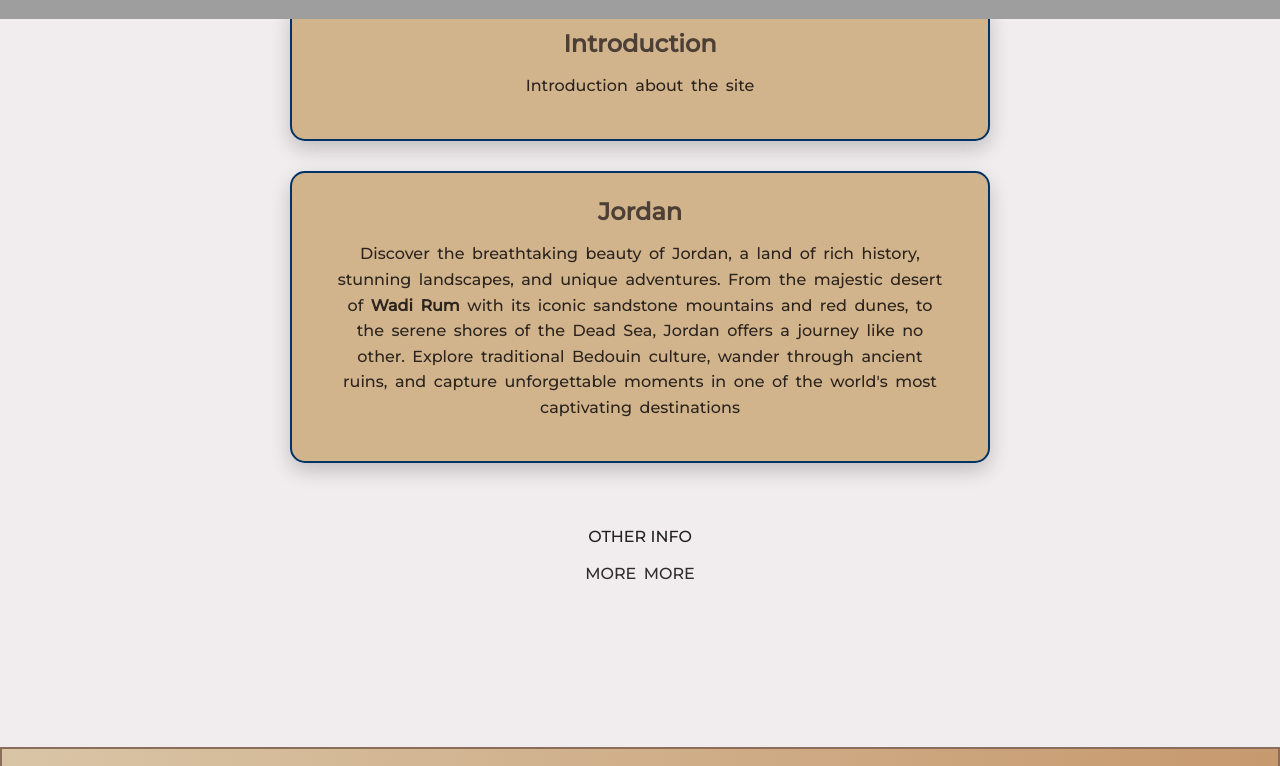
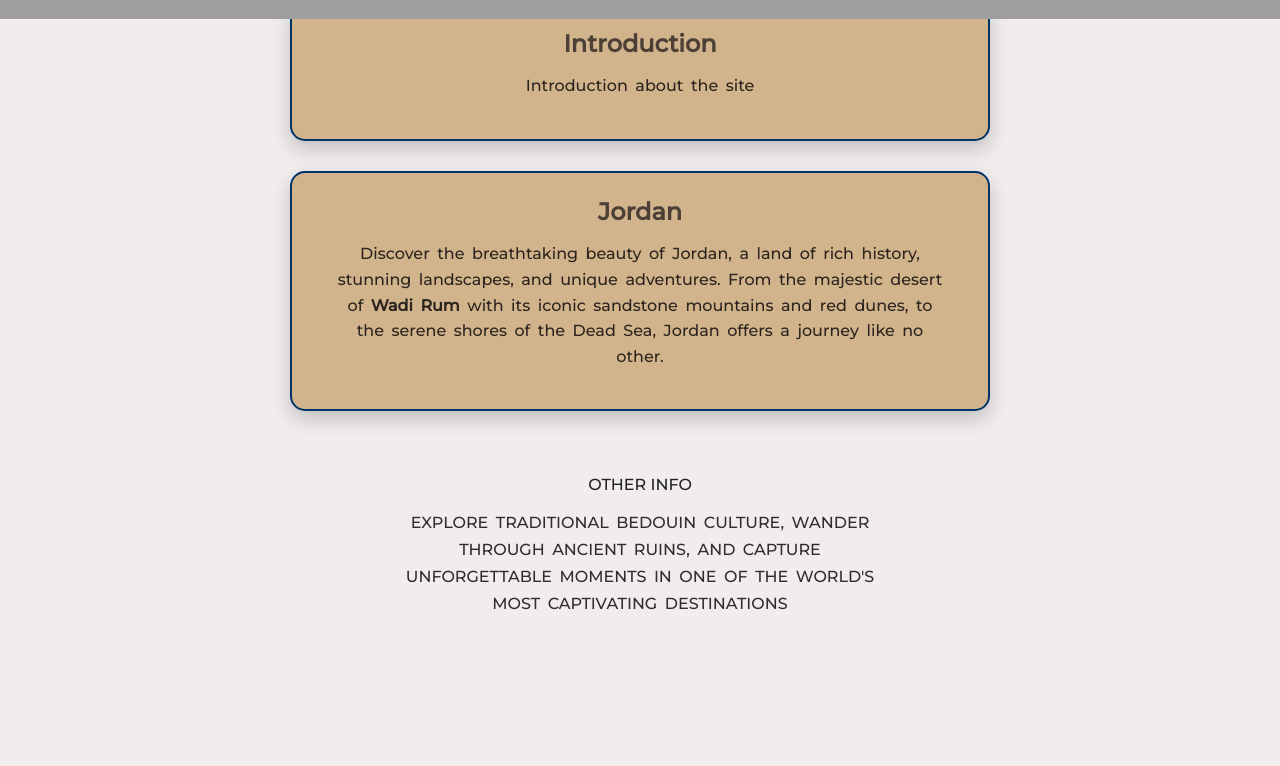
Before and after one commit to Maaritneva/Maaritneva.github.io, a plain HTML site: page maarit_nevalainen_CSS2/index.html in a window 1280 px wide. Shown: the part 427-1193 px from the top of the page. Drawn offline with Linux system fonts and the light colour scheme; grey boxes are pictures that could not be loaded.

Commit message:
Update index.html

```diff
--- a/maarit_nevalainen_CSS2/index.html
+++ b/maarit_nevalainen_CSS2/index.html
@@ -26,11 +26,11 @@
     </section>
         <section class="intro">
         <h2>Jordan</h2>
-            <p class="gen">Discover the breathtaking beauty of Jordan, a land of rich history, stunning landscapes, and unique adventures. From the majestic desert of <strong>Wadi Rum</strong> with its iconic sandstone mountains and red dunes, to the serene shores of the Dead Sea, Jordan offers a journey like no other. Explore traditional Bedouin culture, wander through ancient ruins, and capture unforgettable moments in one of the world's most captivating destinations</p>
+            <p class="gen">Discover the breathtaking beauty of Jordan, a land of rich history, stunning landscapes, and unique adventures. From the majestic desert of <strong>Wadi Rum</strong> with its iconic sandstone mountains and red dunes, to the serene shores of the Dead Sea, Jordan offers a journey like no other.</p>
 
         </section>
     <section class="othergen">other info
-            <p class= gen>more more</p>
+            <p class= gen>Explore traditional Bedouin culture, wander through ancient ruins, and capture unforgettable moments in one of the world's most captivating destinations</p>
         </section>
 </main>
 <footer class="footer">
@@ -45,4 +45,5 @@
 
 
 
+
 </html>
```
